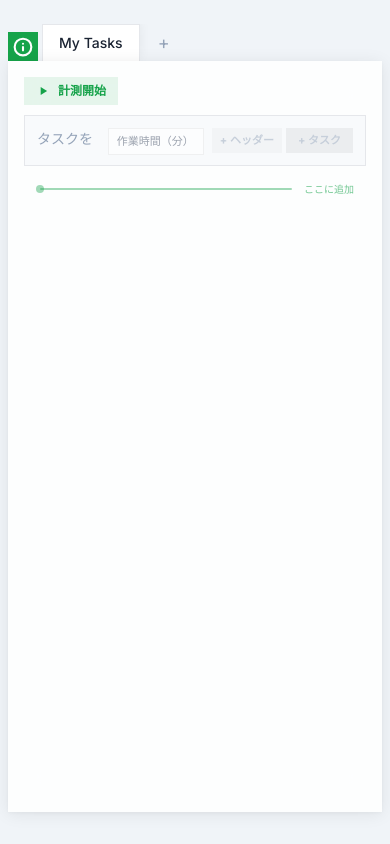
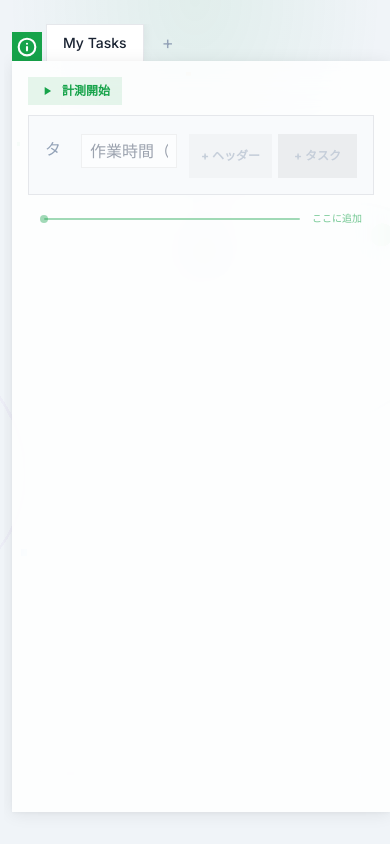
Before and after one commit to yuya-dot-is/local-todo, a React (Vite) app: page / in a window 390 px wide. Built offline with nearby package versions, Linux system fonts and the light colour scheme; the HTML template or start-up script is replaced by a standard one; a web font is replaced by a local one.

Commit message:
style: improve mobile usability and layout responsiveness with increased touch targets and fixed viewport scaling

```diff
--- a/index.html
+++ b/index.html
@@ -3,7 +3,8 @@
   <head>
     <meta charset="UTF-8" />
     <link rel="icon" type="image/svg+xml" href="/favicon.svg" />
-    <meta name="viewport" content="width=device-width, initial-scale=1.0" />
+    <meta name="viewport" content="width=device-width, initial-scale=1.0, maximum-scale=1.0, user-scalable=no, viewport-fit=cover" />
+    <link rel="apple-touch-icon" href="/icons/icon-192.png" />
     <meta name="theme-color" content="#0f0f1a" />
     <meta name="description" content="A local-first TODO app. Your data stays in your browser." />
     <title>Local TODO</title>
--- a/src/App.tsx
+++ b/src/App.tsx
@@ -45,7 +45,7 @@ export default function App() {
   const activeTab = tabs[activeTabIndex] ?? tabs[0]
 
   return (
-    <div className="min-h-screen flex flex-col text-ink antialiased">
+    <div className="h-screen flex flex-col text-ink antialiased overflow-hidden">
       {/* 3D background (lazy, non-blocking) */}
       <Suspense fallback={null}>
         <Background3D />
@@ -61,14 +61,14 @@ export default function App() {
       />
 
       {/* main layout */}
-      <div className="flex-1 flex flex-col max-w-2xl w-full mx-auto px-2 sm:px-0 pt-2 pb-8">
+      <div className="flex-1 overflow-y-auto scrollbar-thin pr-1 -mr-1 flex flex-col max-w-2xl w-full mx-auto px-2 sm:px-0 pt-2 pb-8">
 
         {/* tab bar */}
         <TabBar />
 
         {/* tab content card */}
         <main
-          className="flex-1 bg-white/85 backdrop-blur-glass shadow-card"
+          className="flex-1 bg-white/85 backdrop-blur-glass shadow-card flex flex-col min-h-0"
         >
           <AnimatePresence mode="wait">
             <motion.div
@@ -77,7 +77,7 @@ export default function App() {
               animate={{ opacity: 1, y: 0 }}
               exit={{ opacity: 0, y: -5 }}
               transition={{ duration: 0.16 }}
-              className="p-4 pb-6 min-h-[400px]"
+              className="flex-1 flex flex-col min-h-0 p-4 pb-6"
             >
               {showInfoTab ? (
                 <InfoTab />
--- a/src/components/TodoItem.tsx
+++ b/src/components/TodoItem.tsx
@@ -264,14 +264,14 @@ export default function TodoItem({
 
         <div
           className={`
-            flex items-center gap-2 py-2 px-3
+            flex items-center gap-3 py-3 px-4
             transition-colors duration-150
             ${item.isHeader ? 'bg-accent text-white shadow-md' : 'hover:bg-black/[0.03] bg-white'}
           `}
         >
           {/* checkbox with medal animation */}
           {!item.isHeader && (
-            <div className="relative mt-0.5 flex-shrink-0 w-5 h-5">
+            <div className="relative flex-shrink-0 w-8 h-8">
               <CheckParticles active={justChecked} />
               <StarSparkle active={justChecked} />
               <motion.button
@@ -279,7 +279,7 @@ export default function TodoItem({
                 whileTap={{ scale: 0.85 }}
                 onClick={handleCheck}
                 className={`
-                  w-5 h-5 border-2 transition-colors duration-200
+                  w-8 h-8 border-2 transition-colors duration-200
                   flex items-center justify-center
                   ${item.checked
                     ? 'bg-accent border-accent shadow-md'
@@ -297,8 +297,8 @@ export default function TodoItem({
                       animate={{ scale: 1, opacity: 1 }}
                       exit={{ scale: 0, opacity: 0 }}
                       transition={{ type: 'spring', stiffness: 500, damping: 20 }}
-                      width="11"
-                      height="9"
+                      width="16"
+                      height="13"
                       viewBox="0 0 11 9"
                       fill="none"
                     >
@@ -392,13 +392,13 @@ export default function TodoItem({
           )}
 
           {/* action buttons */}
-          <div className="flex items-center gap-0.5 flex-shrink-0 opacity-0 group-hover:opacity-100 transition-opacity">
+          <div className="flex items-center gap-1 flex-shrink-0 opacity-0 group-hover:opacity-100 transition-opacity">
             <motion.button
               whileTap={{ scale: 0.85 }}
               onClick={() => toggleRole(tabId, item.id)}
               title={item.isHeader ? "タスクに変更" : "ヘッダーに変更"}
               className={`
-                w-6 h-6 flex items-center justify-center text-[10px] font-bold transition-colors
+                w-10 h-10 flex items-center justify-center text-[10px] font-bold transition-colors
                 ${item.isHeader ? 'text-white/70 hover:text-white hover:bg-white/20' : 'text-ink-faint hover:text-accent hover:bg-accent/8'}
               `}
             >
@@ -409,11 +409,11 @@ export default function TodoItem({
               onClick={() => setEditing(true)}
               title="編集"
               className={`
-                w-6 h-6 flex items-center justify-center transition-colors
+                w-10 h-10 flex items-center justify-center transition-colors
                 ${item.isHeader ? 'text-white/70 hover:text-white hover:bg-white/20' : 'text-ink-faint hover:text-ink-muted hover:bg-black/6'}
               `}
             >
-              <svg width="12" height="12" viewBox="0 0 12 12" fill="none">
+              <svg width="18" height="18" viewBox="0 0 12 12" fill="none">
                 <path d="M8.5 1.5L10.5 3.5L4 10H2V8L8.5 1.5Z" stroke="currentColor" strokeWidth="1.2" strokeLinecap="round" strokeLinejoin="round"/>
               </svg>
             </motion.button>
@@ -422,11 +422,11 @@ export default function TodoItem({
               onClick={handleDelete}
               title="削除"
               className={`
-                w-6 h-6 flex items-center justify-center transition-colors
+                w-10 h-10 flex items-center justify-center transition-colors
                 ${item.isHeader ? 'text-white/70 hover:text-white hover:bg-white/20' : 'text-ink-faint hover:text-red-500 hover:bg-red-50'}
               `}
             >
-              <svg width="11" height="12" viewBox="0 0 11 12" fill="none">
+              <svg width="16" height="18" viewBox="0 0 11 12" fill="none">
                 <path d="M1 3H10M4 3V2H7V3M2 3L3 10H8L9 3" stroke="currentColor" strokeWidth="1.2" strokeLinecap="round" strokeLinejoin="round"/>
               </svg>
             </motion.button>
--- a/src/components/TodoList.tsx
+++ b/src/components/TodoList.tsx
@@ -83,7 +83,7 @@ export default function TodoList({ tabId, todos }: Props) {
 
       <div
         className={`
-          mb-3 flex items-start gap-2 px-3 py-2.5
+          mb-3 flex items-start gap-3 px-4 py-4
           border transition-all duration-200
           ${focused
             ? 'border-accent/40 bg-accent/4 shadow-sm'
@@ -105,7 +105,7 @@ export default function TodoList({ tabId, todos }: Props) {
           }}
           placeholder="タスクを追加…"
           rows={1}
-          className="flex-1 bg-transparent text-sm text-ink placeholder-ink-faint outline-none resize-none py-0.5 leading-relaxed min-h-[1.5rem] max-h-[4.5rem]"
+          className="flex-1 bg-transparent text-base text-ink placeholder-ink-faint outline-none resize-none py-1 leading-relaxed min-h-[1.75rem] max-h-[6rem]"
           onInput={(e) => {
             const target = e.target as HTMLTextAreaElement
             target.style.height = 'auto'
@@ -122,13 +122,13 @@ export default function TodoList({ tabId, todos }: Props) {
           className="w-24 bg-white/50 text-[11px] text-ink px-2 py-1 border border-black/5 outline-none focus:border-accent/30 mt-0.5"
         />
 
-        <div className="flex items-center gap-1 mt-0.5">
+        <div className="flex items-center gap-1.5 mt-0.5">
           <button
             onMouseDown={(e) => e.preventDefault()}
             onClick={() => handleAdd(true)}
             disabled={!inputValue.trim()}
             className={`
-              px-2 py-1 text-[11px] font-bold transition-colors
+              px-3 py-2 text-xs font-bold transition-colors min-h-[44px]
               ${inputValue.trim()
                 ? 'bg-accent/10 text-accent hover:bg-accent/20'
                 : 'bg-black/5 text-ink-faint cursor-not-allowed opacity-50'}
@@ -141,7 +141,7 @@ export default function TodoList({ tabId, todos }: Props) {
             onClick={() => handleAdd(false)}
             disabled={!inputValue.trim()}
             className={`
-              px-3 py-1 text-[11px] font-bold transition-colors
+              px-4 py-2 text-xs font-bold transition-colors min-h-[44px]
               ${inputValue.trim()
                 ? 'bg-accent text-white hover:bg-accent-hover'
                 : 'bg-black/10 text-ink-faint cursor-not-allowed opacity-50'}
@@ -152,7 +152,7 @@ export default function TodoList({ tabId, todos }: Props) {
         </div>
       </div>
 
-      <div className="overflow-y-auto max-h-[60vh] scrollbar-thin pr-1 -mr-1">
+      <div className="flex-1 overflow-y-auto scrollbar-thin pr-1 -mr-1">
         <Reorder.Group
           axis="y"
           values={todos}
--- a/src/index.css
+++ b/src/index.css
@@ -9,13 +9,20 @@
     color-scheme: light;
   }
 
-  html {
-    @apply bg-surface-0;
+  html, body, #root {
+    height: 100%;
+    overflow: hidden;
+    overscroll-behavior: none;
+    -webkit-tap-highlight-color: transparent;
   }
 
   body {
     @apply bg-surface-0 text-ink;
     -webkit-font-smoothing: antialiased;
+  }
+
+  input, textarea {
+    font-size: 16px !important;
   }
 
   * {
```
